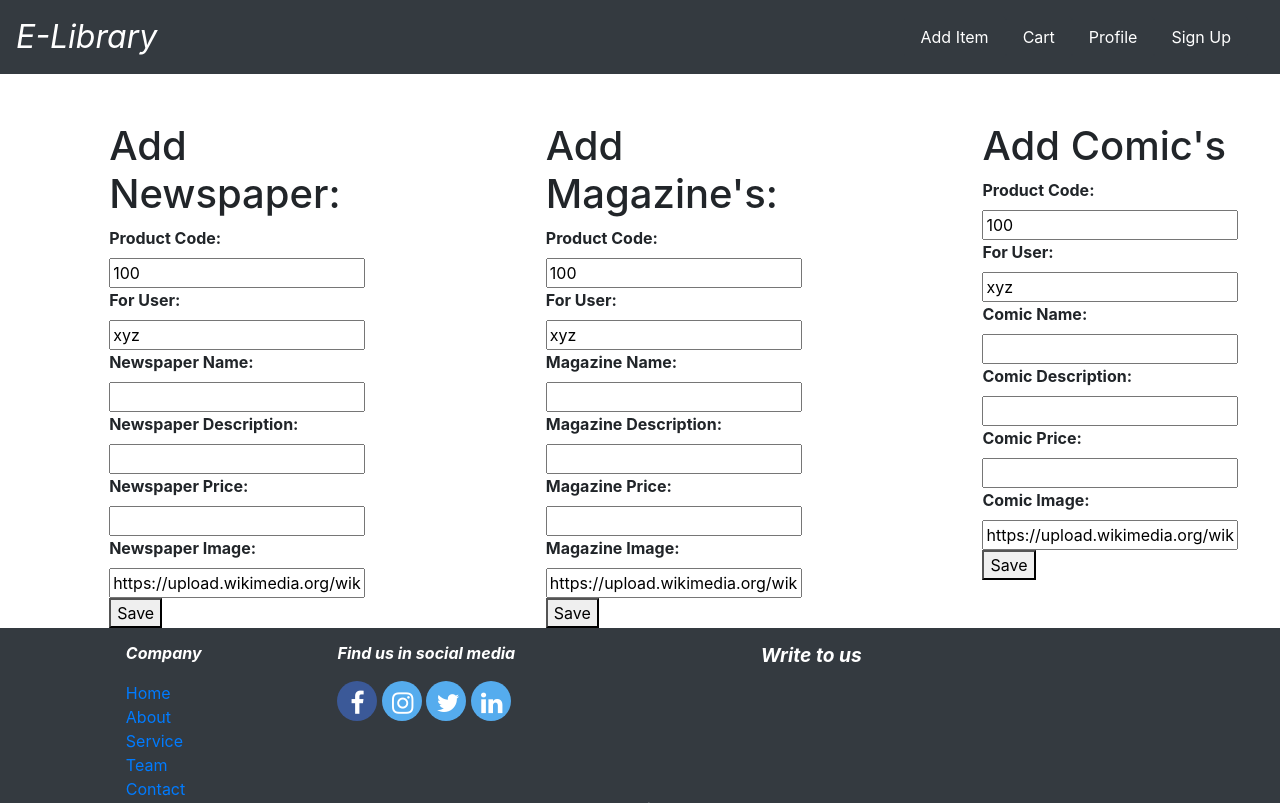
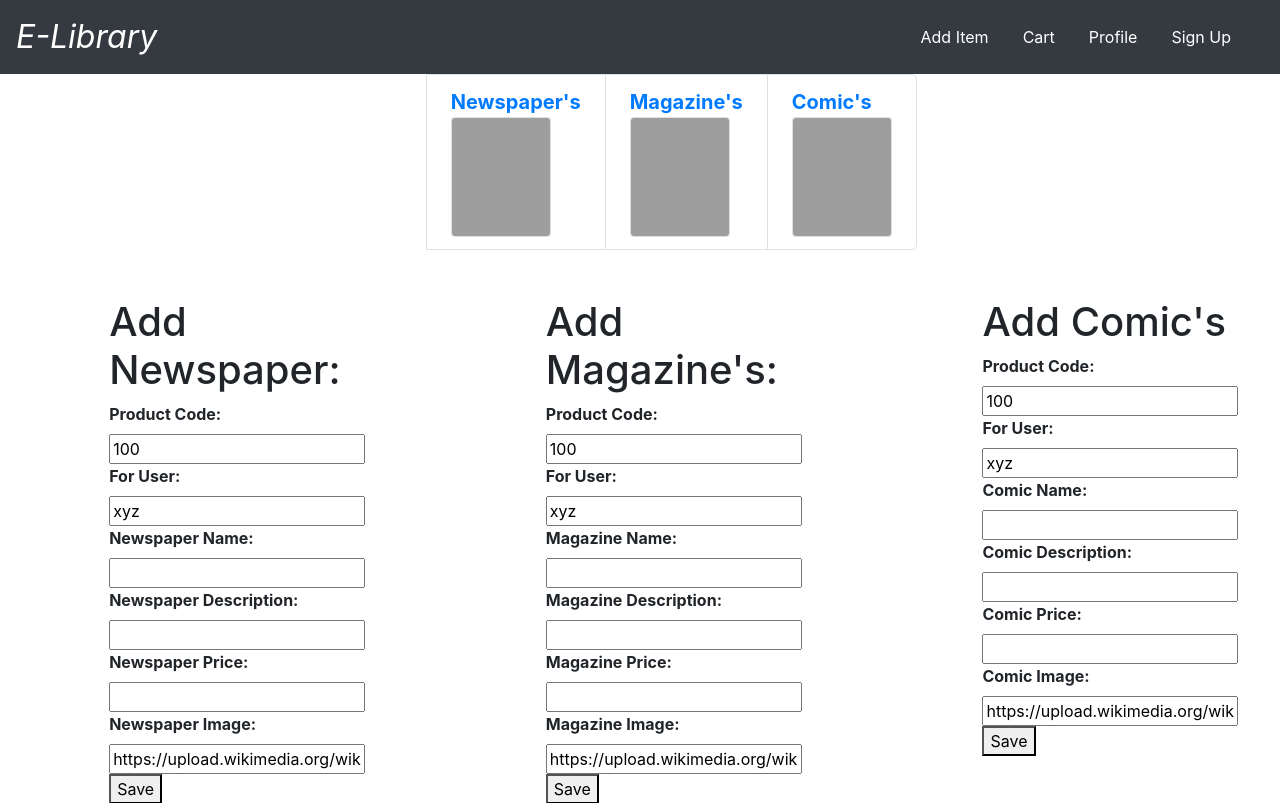
Before and after one commit to Brij123987/E_library, a Django app: page /book/add/ in a window 1280 px wide. Shown: the top 803 px of the page. Run offline with Django 4.2, Linux system fonts and the light colour scheme; grey boxes are pictures that could not be loaded.

Commit message:
commit:21

```diff
--- a/library/book/admin.py
+++ b/library/book/admin.py
@@ -2,11 +2,10 @@ from django.contrib import admin
 from book.models import Newspaper
 from book.models import Comic
 from book.models import Magazine
-from book.models import Title_Page
+
 
 # Register your models here.
 
 admin.site.register(Newspaper)
 admin.site.register(Comic)
 admin.site.register(Magazine)
-admin.site.register(Title_Page)
--- a/library/book/models.py
+++ b/library/book/models.py
@@ -50,12 +50,12 @@ class Magazine(models.Model):
     def __str__(self):
         return self.magazine_name
 
-class Title_Page(models.Model):
-    title_name = models.CharField(max_length=200)
-    title_image = models.CharField(
-                                    max_length=500,
-                                    default="https://upload.wikimedia.org/wikipedia/commons/thumb/7/72/Placeholder_book.svg/1200px-Placeholder_book.svg.png"
-                                    )
+# class Title_Page(models.Model):
+#     title_name = models.CharField(max_length=200)
+#     title_image = models.CharField(
+#                                     max_length=500,
+#                                     default="https://upload.wikimedia.org/wikipedia/commons/thumb/7/72/Placeholder_book.svg/1200px-Placeholder_book.svg.png"
+#                                     )
 
-    def __str__(self):
-        return self.title_name
+#     def __str__(self):
+#         return self.title_name
--- a/library/book/templates/book/base.html
+++ b/library/book/templates/book/base.html
@@ -37,6 +37,43 @@
           </a>
 
         </div>
+    </nav>
+    <nav aria-label="..." class="offset-md-4">
+      <ul class="pagination pagination-lg">
+        <li class="#" aria-current="page">
+          <a class="page-link" href="{% url 'book:index' %}">
+            <b>Newspaper's </b>
+            <img
+            src="https://cdn.pixabay.com/photo/2015/02/15/09/33/news-636978_1280.jpg"
+            alt="Newspaper"
+            class="card"
+            height="120px"
+            width="100px"
+            >
+
+          </a>
+        </li>
+        <li class="page-item"><a class="page-link" href="{% url 'book:magazine' %}">
+          <b>Magazine's</b>
+          <img
+          src="https://marketplace.canva.com/EAFG6srv-fI/1/0/1131w/canva-white-and-red-clean-minimalist-fashion-magazine-cover-GYbcb8zmyTU.jpg"
+          alt="Magazine's"
+          class="card"
+          height="120px"
+          width="100px"
+          >
+        </a></li>
+        <li class="page-item"><a class="page-link" href="{% url 'book:comic' %}">
+          <b>Comic's</b>
+          <img
+          src="https://cdn5.vectorstock.com/i/1000x1000/77/29/comic-book-cover-retro-comics-title-page-template-vector-37777729.jpg"
+          alt="Comic's"
+          class="card"
+          height="120px"
+          width="100px"
+          >
+        </a></li>
+      </ul>
     </nav>
     <div class="mb-5">
 
--- a/library/book/templates/book/comic.html
+++ b/library/book/templates/book/comic.html
@@ -10,6 +10,8 @@
 <body>
     {% block body %}
 
+
+    <h1 style="font-style: italic;font-size: 2rem;">Comic's</h1>
     {% for comic in comiclist %}
     <div class="row mb-4">
         <div class="col-md-1.5 offset-md-3">
--- a/library/book/templates/book/index.html
+++ b/library/book/templates/book/index.html
@@ -11,7 +11,7 @@
 <body>
     {% block body %}
 
-
+    <h1 style="font-style: italic; font-size: 2rem;">Newspaper's: </h1>
     {% for item in itemlist %}
     <!-- <img src="{{ item.item_image }}" alt=""> -->
     <div class="row mb-4">
--- a/library/book/templates/book/magazine.html
+++ b/library/book/templates/book/magazine.html
@@ -10,6 +10,8 @@
 <body>
     {% block body %}
 
+
+    <h1 style="font-style: italic; font-size: 2rem;">Magazine's</h1>
     {% for magazine in magazinelist %}
     <div class="row mb-4">
         <div class="col-md-1.5 offset-md-3">
--- a/library/book/urls.py
+++ b/library/book/urls.py
@@ -7,7 +7,6 @@ urlpatterns = [
     path('home/', views.index, name='index'),
     path('magazine/', views.magazine, name='magazine'),
     path('comic/',views.comic, name='comic'),
-    path('title/',views.title, name='title'),  # Need to detele it afterwards
     path('detail/<int:item_id>/', views.detail, name='detail'),
     path('detail_m/<int:magazine_id>/',views.detail_m, name='detail_m'),
     path('detail_c/<int:comic_id>/',views.detail_c, name= 'detail_c'),
--- a/library/book/views.py
+++ b/library/book/views.py
@@ -3,7 +3,6 @@ from django.http import HttpResponse
 from book.models import Newspaper
 from book.models import Magazine
 from book.models import Comic
-from book.models import Title_Page
 from book.forms import NewspaperForm, MagazineForm, ComicForm
 
 
@@ -35,16 +34,6 @@ def comic(request):
     }
 
     return render(request, 'book/comic.html', context)
-
-def title(request):
-    titlelist = Title_Page.objects.all()
-
-
-    context = {
-        'titlelist':titlelist
-    }
-
-    return render(request, 'book/title.html', context)
 
 def detail(request, item_id):
     item = Newspaper.objects.get(pk = item_id)
```
Also changed, not shown: library/book/templates/book/title.html (deleted, +0 -35 lines), library/book/migrations/0007_delete_title_page.py (added), library/book/static/book/style.css (line endings or trailing spaces), library/db.sqlite3.
